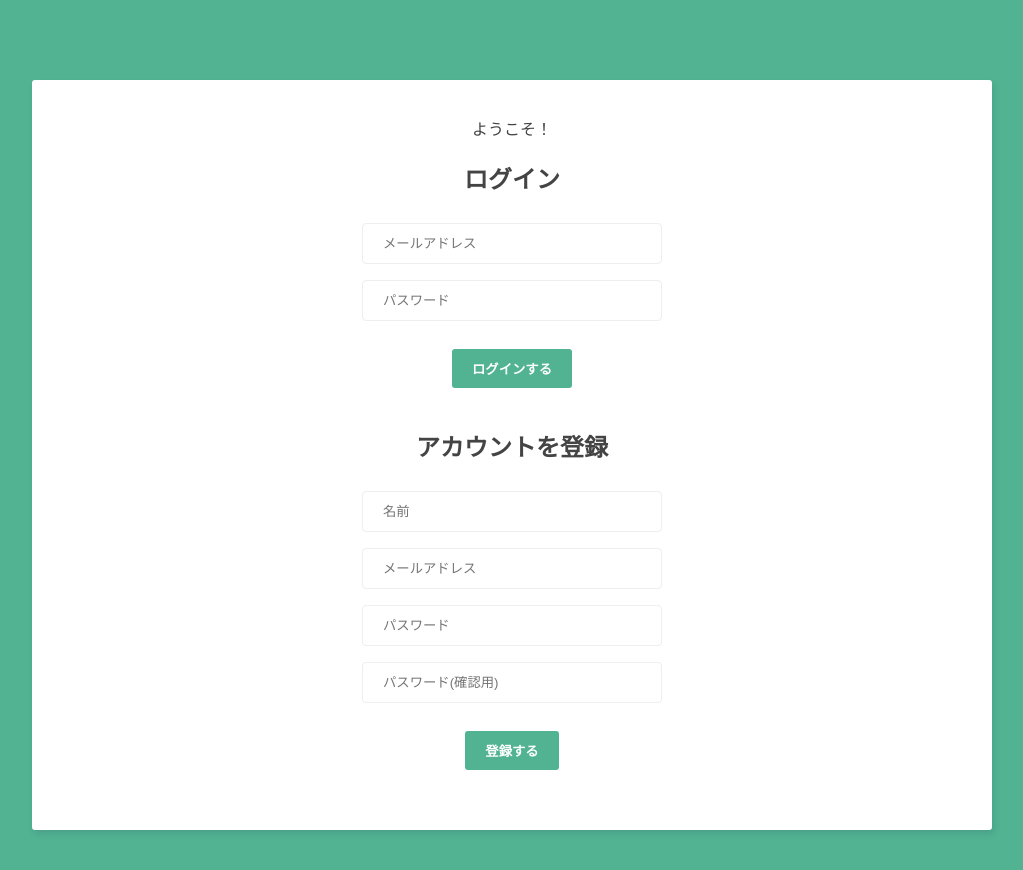
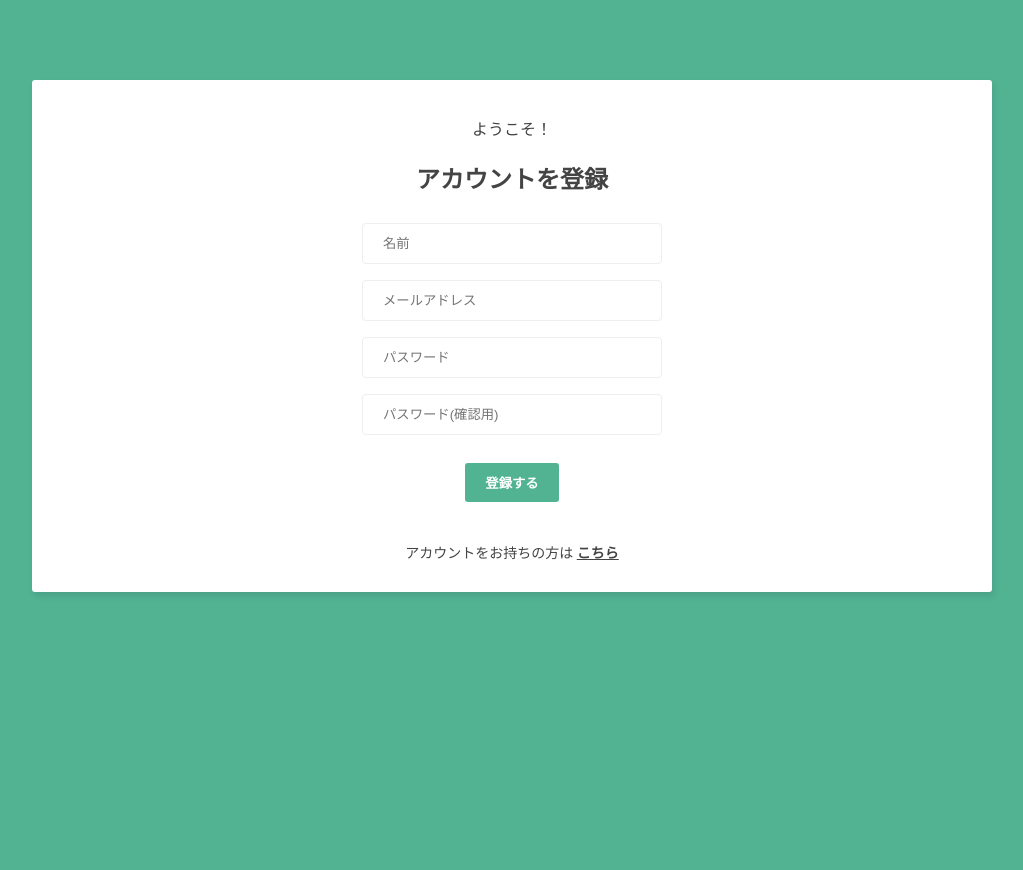
Before and after one commit to mskk3215/realtime-chat-with-rails-vue, a Vue app in the folder frontend/: page / in a window 1280 px wide. Shown: the top 870 px of the page, without its empty margins (128-1151 px from the left). After the commit the page ends 800 px from the top, so only its background shows below. Built offline with nearby package versions, Linux system fonts and the light colour scheme.

Commit message:
feat: Add toggle button for switching between signup and login forms

```diff
--- a/frontend/src/views/Welcome.vue
+++ b/frontend/src/views/Welcome.vue
@@ -1,8 +1,21 @@
 <template>
   <div class="container welcome">
     <p>ようこそ！</p>
-    <LoginForm />
-    <SignupForm />
+    <div v-if="shouldShowLoginForm">
+      <LoginForm />
+      <p class="change-form">
+        初めての方は
+        <span @click="shouldShowLoginForm = false">こちら</span>
+      </p>
+    </div>
+
+    <div v-if="!shouldShowLoginForm">
+      <SignupForm />
+      <p class="change-form">
+        アカウントをお持ちの方は
+        <span @click="shouldShowLoginForm = true">こちら</span>
+      </p>
+    </div>
   </div>
 </template>
 
@@ -14,6 +27,11 @@
   components: {
     LoginForm,
     SignupForm,
+  },
+  data() {
+    return {
+      shouldShowLoginForm: false,
+    };
   },
 };
 </script>
@@ -48,4 +66,8 @@
 .welcome button {
   margin: 20px auto;
 }
+.change-form {
+  font-size: 14px;
+  margin: 10px;
+}
 </style>
```
